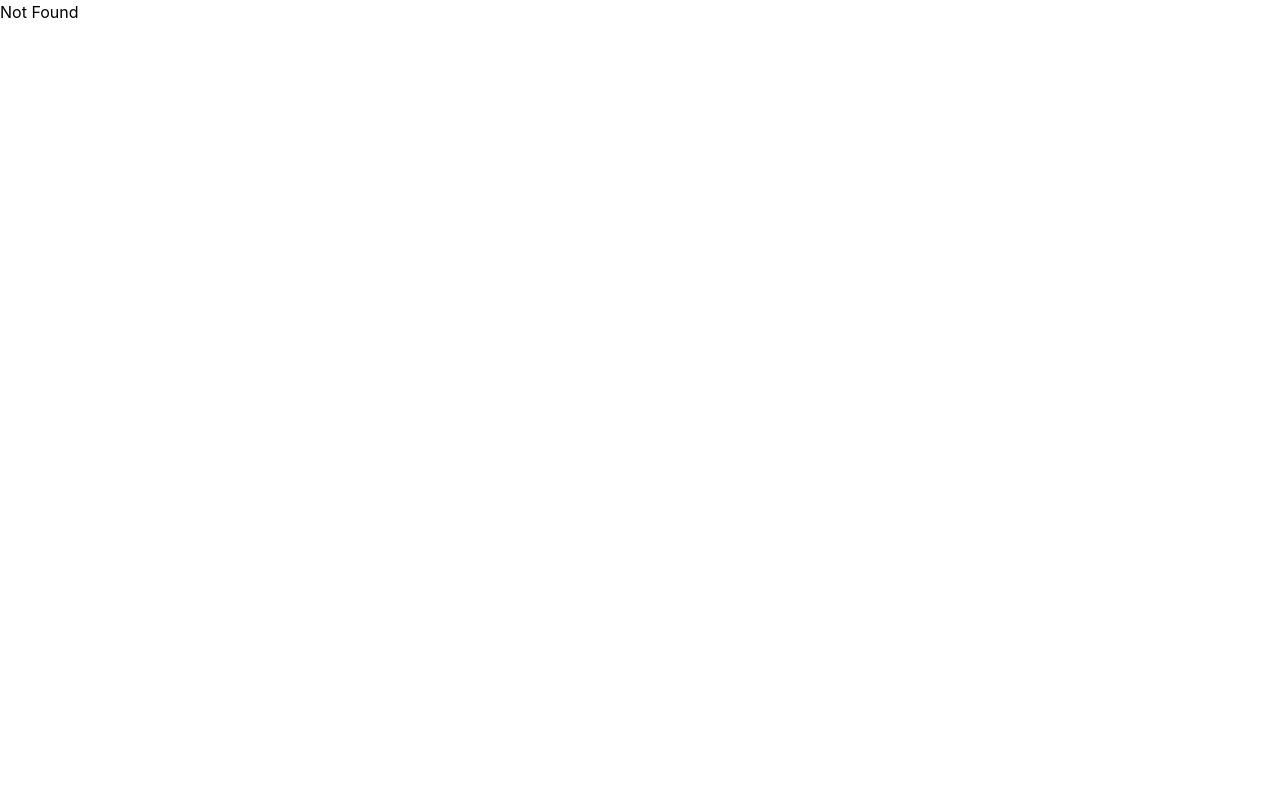
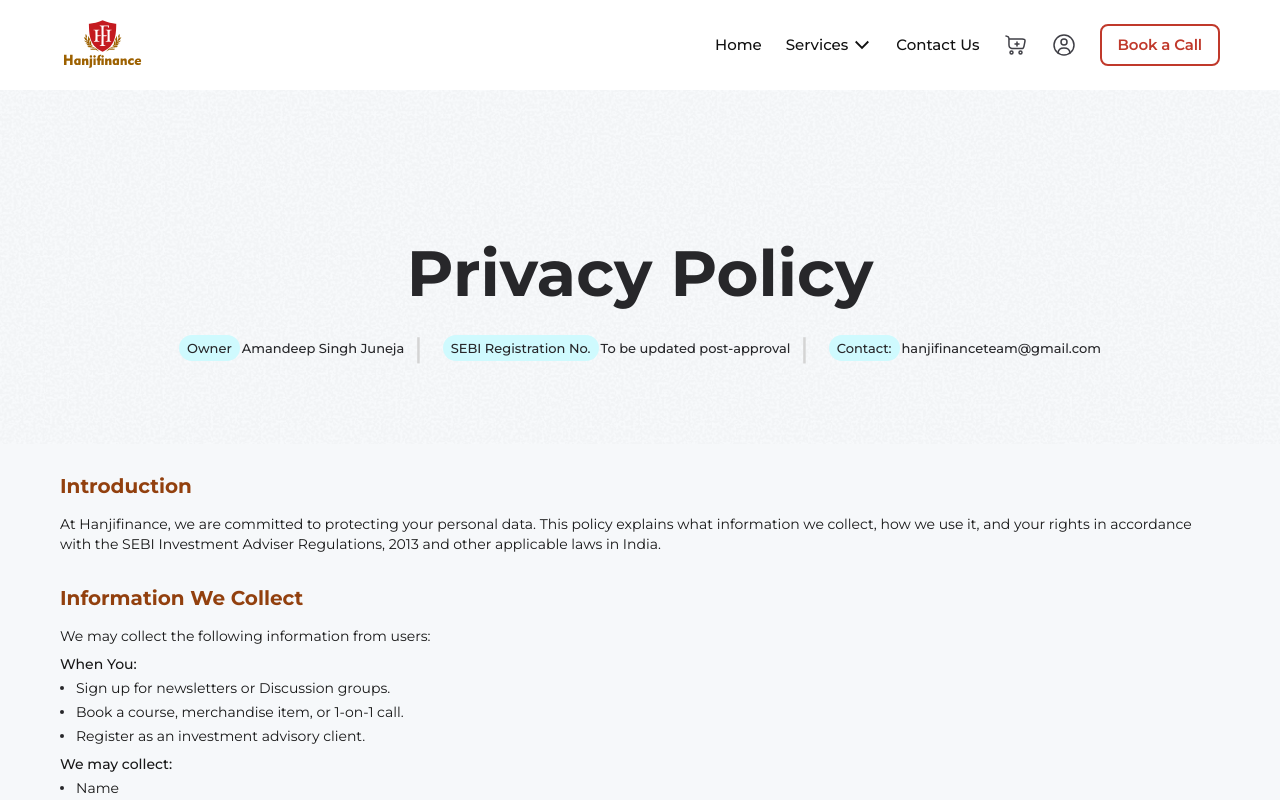
Before and after one commit to neon-lab-dev/HanjiFinance-Client, a React (Vite) app: page /privacy-policy in a window 1280 px wide. Before the commit this address had no page. Shown: the top 800 px of the page. Built offline with nearby package versions, Linux system fonts and the light colour scheme.

Commit message:
Added privacy policy page

```diff
--- /dev/null
+++ b/src/pages/PrivacyPolicy/PrivacyPolicy.tsx
@@ -0,0 +1,70 @@
+/* eslint-disable @typescript-eslint/no-explicit-any */
+import Container from "../../components/Reusable/Container/Container";
+import ReusableHero from "../../components/Reusable/ReusableHero/ReusableHero";
+import { contents } from "./contents.pribacyPolicy";
+
+const PrivacyPolicy = () => {
+  return (
+    <div className="font-Montserrat">
+      <ReusableHero title="Privacy Policy" />
+
+      <div className="bg-gradient-terms-and-conditions py-[30px]">
+        <Container>
+          <div className="flex flex-col gap-8">
+            {contents?.map((item, index) => (
+              <div key={index}>
+                <h1 className="text-secondary-15 text-xl font-bold leading-6">
+                  {item?.title}
+                </h1>
+                {item?.description && (
+                  <p
+                    className="text-neutral-20 text-sm leading-5 mt-4"
+                    dangerouslySetInnerHTML={{ __html: item.description }}
+                  />
+                )}
+                <div>
+                  {item?.details?.map((detail: any, index: number) => (
+                    <div key={index}>
+                      {detail?.pointersTitle && (
+                        <p className="text-neutral-20 text-sm font-medium leading-5 mt-2">
+                          {detail?.pointersTitle}
+                        </p>
+                      )}
+                      {detail?.pointersSubTitle && (
+                        <p className="text-neutral-20 text-sm leading-5 mt-1">
+                          {detail?.pointersSubTitle}
+                        </p>
+                      )}
+                      {detail?.pointers && (
+                        <div className="flex flex-col">
+                          {detail?.pointers?.map(
+                            (pointer: string, index: number) => (
+                              <div
+                                key={index}
+                                className="text-neutral-20 text-sm leading-5 mt-1 flex items-center gap-3"
+                              >
+                                <div className="size-1 rounded-full bg-neutral-30"></div>{" "}
+                                {pointer}
+                              </div>
+                            )
+                          )}
+                        </div>
+                      )}
+                    </div>
+                  ))}
+                </div>
+                {item?.footerText && (
+                  <p className="text-neutral-20 text-sm leading-5 mt-1">
+                    {item?.footerText}
+                  </p>
+                )}
+              </div>
+            ))}
+          </div>
+        </Container>
+      </div>
+    </div>
+  );
+};
+
+export default PrivacyPolicy;
--- /dev/null
+++ b/src/pages/PrivacyPolicy/contents.pribacyPolicy.ts
@@ -0,0 +1,139 @@
+export const contents = [
+  {
+    title: "Introduction",
+    description:
+      "At Hanjifinance, we are committed to protecting your personal data. This policy explains what information we collect, how we use it, and your rights in accordance with the SEBI Investment Adviser Regulations, 2013 and other applicable laws in India.",
+  },
+
+  {
+    title: "Information We Collect",
+    description: "We may collect the following information from users:",
+    details: [
+      {
+        pointersTitle: "When You:",
+        pointers: [
+          "Sign up for newsletters or Discussion groups.",
+          "Book a course, merchandise item, or 1-on-1 call.",
+          "Register as an investment advisory client.",
+        ],
+      },
+      {
+        pointersTitle: "We may collect:",
+        pointers: [
+          "Name",
+          "Email ID",
+          "Phone number",
+          "Billing/shipping address (for merchandise)",
+          "PAN, income details, risk appetite, investment preferences (RIA clients only)",
+          "Payment details (processed via Razorpay)",
+          "Device/browser/IP info for analytics",
+        ],
+      },
+    ],
+  },
+  {
+    title: "Use of Your Information",
+    description: "We use your data to:",
+    details: [
+      {
+        pointers: [
+          "Provide advisory services in compliance with SEBI norms",
+          "Deliver course materials and session links",
+          "Process merchandise orders",
+          "Share updates on new products or newsletters",
+          "Generate client-specific investment reports (for RIA clients)",
+          "Improve the performance and security of our website",
+        ],
+      },
+    ],
+    footerText: "We do not sell or rent your data to any third party.",
+  },
+  {
+    title: "Legal Compliance for Advisory Clients",
+    details: [
+      {
+        pointers: [
+          "As a SEBI-Registered Investment Adviser, we are required to collect certain financial information to:",
+          "Assess suitability",
+          "Build risk profiles",
+          "Issue appropriate investment advice",
+        ],
+      },
+    ],
+    footerText:
+      "Your personal financial data is stored securely and used only for advisory purposes, in line with SEBI regulations.",
+  },
+  {
+    title: "Third-Party Services",
+    details: [
+      {
+        pointersTitle:
+          "We may share your information only when required to fulfill service obligations:",
+        pointers: [
+          "Razorpay (for secure payment processing)",
+          "DTDC or equivalent (for merchandise delivery)",
+          "Google Analytics / Meta Pixel (for improving website experience)",
+          "Email automation tools (for course/waitlist notifications)",
+        ],
+      },
+    ],
+    footerText:
+      "All such platforms are expected to follow standard security protocols.",
+  },
+  {
+    title: "Cookies & User Tracking",
+    details: [
+      {
+        pointersTitle: "We use cookies to:",
+        pointers: [
+          "Understand site usage",
+          "Maintain user sessions",
+          "Personalize your experience",
+        ],
+      },
+    ],
+    footerText:
+      "You can opt out via your browser settings, though some features may stop working.",
+  },
+  {
+    title: "Data Retention & Protection",
+    details: [
+      {
+        pointersTitle:
+          "Your data will be stored securely for as long as needed to:",
+        pointers: [
+          "Complete your requested services",
+          "Comply with SEBI or tax-related documentation rules",
+          "Resolve potential disputes",
+        ],
+      },
+    ],
+    footerText:
+      "We use encryption, access controls, and regular backups to protect your data.",
+  },
+  {
+    title: "Your Rights",
+    details: [
+      {
+        pointersTitle: "You have the right to:",
+        pointers: [
+          "Access your personal data",
+          "Correct inaccuracies",
+          "Request deletion (except when bound by SEBI record-keeping laws)",
+          "Opt out of promotional communication",
+        ],
+      },
+    ],
+    footerText: "To do so, email hanjifinanceteam@gmail.com.",
+  },
+  {
+    title: "Policy Updates",
+    description:
+      "We may update this Privacy Policy as services evolve. Continued use of our site after changes implies consent to the updated policy.",
+  },
+  {
+    title: "Contact",
+    description:
+      "For privacy-related concerns or data deletion requests: <a href='mailto:hanjifinanceteam@gmail.com' class='text-blue-500 underline'>hanjifinanceteam@gmail.com</a>",
+  },
+];
--- a/src/routes/routes.tsx
+++ b/src/routes/routes.tsx
@@ -3,6 +3,7 @@
 import Home from "../pages/Home/Home";
 import NotFound from "../pages/NotFound/NotFound";
 import TermsAndConditions from "../pages/TermsAndConditions/TermsAndConditions";
+import PrivacyPolicy from "../pages/PrivacyPolicy/PrivacyPolicy";
 
 export const router = createBrowserRouter([
   {
@@ -18,6 +19,10 @@
         path: "/terms-and-conditions",
         element: <TermsAndConditions />,
       },
+      {
+        path: "/privacy-policy",
+        element: <PrivacyPolicy />,
+      },
     ],
   },
 ]);
```
